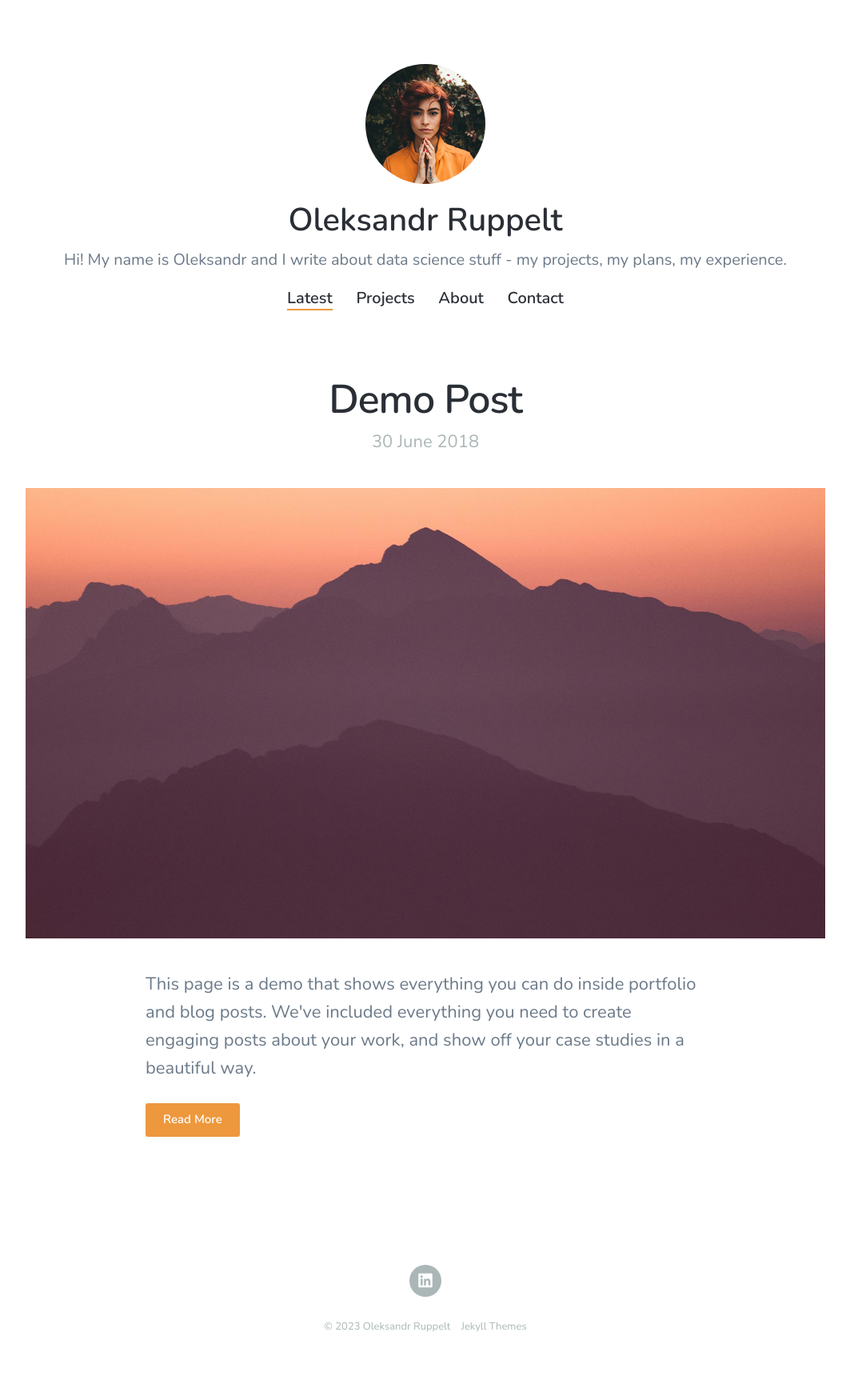
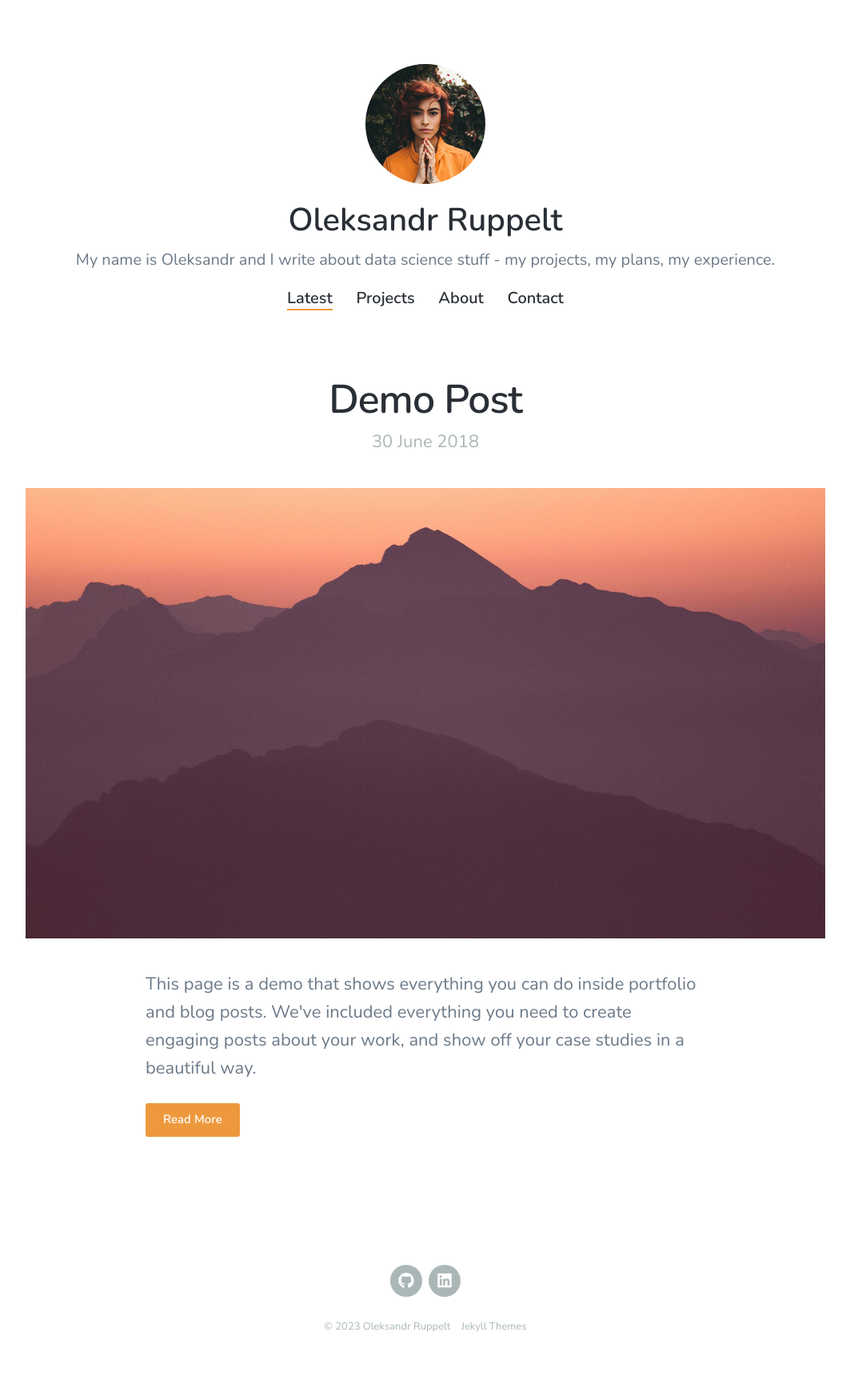
Before and after one commit to Blindshooter/Blindshooter.github.io, a Jekyll site: the page built from index.html, in a window 1280 px wide. Shown: the whole page at 80% size, without its empty margins (108-1171 px from the left). Built offline with Jekyll 4.4.1, drawn with Linux system fonts in a browser that asks for light colours; nearby versions of some CDN libraries; the list of posts is cut into pages by our own code.

Commit message:
add info

```diff
--- a/_data/settings.yml
+++ b/_data/settings.yml
@@ -1,6 +1,6 @@
 basic_settings:
   site_title: Oleksandr Ruppelt
-  site_tagline: Hi! My name is Oleksandr and I write about data science stuff - my projects, my plans, my experience.
+  site_tagline: My name is Oleksandr and I write about data science stuff - my projects, my plans, my experience.
   favicon_image: /images/favicon.png
 
 header_settings:
@@ -46,7 +46,7 @@ social_settings:
   dribbble_url: ''
   behance_url: ''
   deviantart_url: ''
-  github_url: ''
+  github_url: 'https://github.com/Blindshooter/'
   reddit_url: ''
   flickr_url: ''
   etsy_url: ''
```
